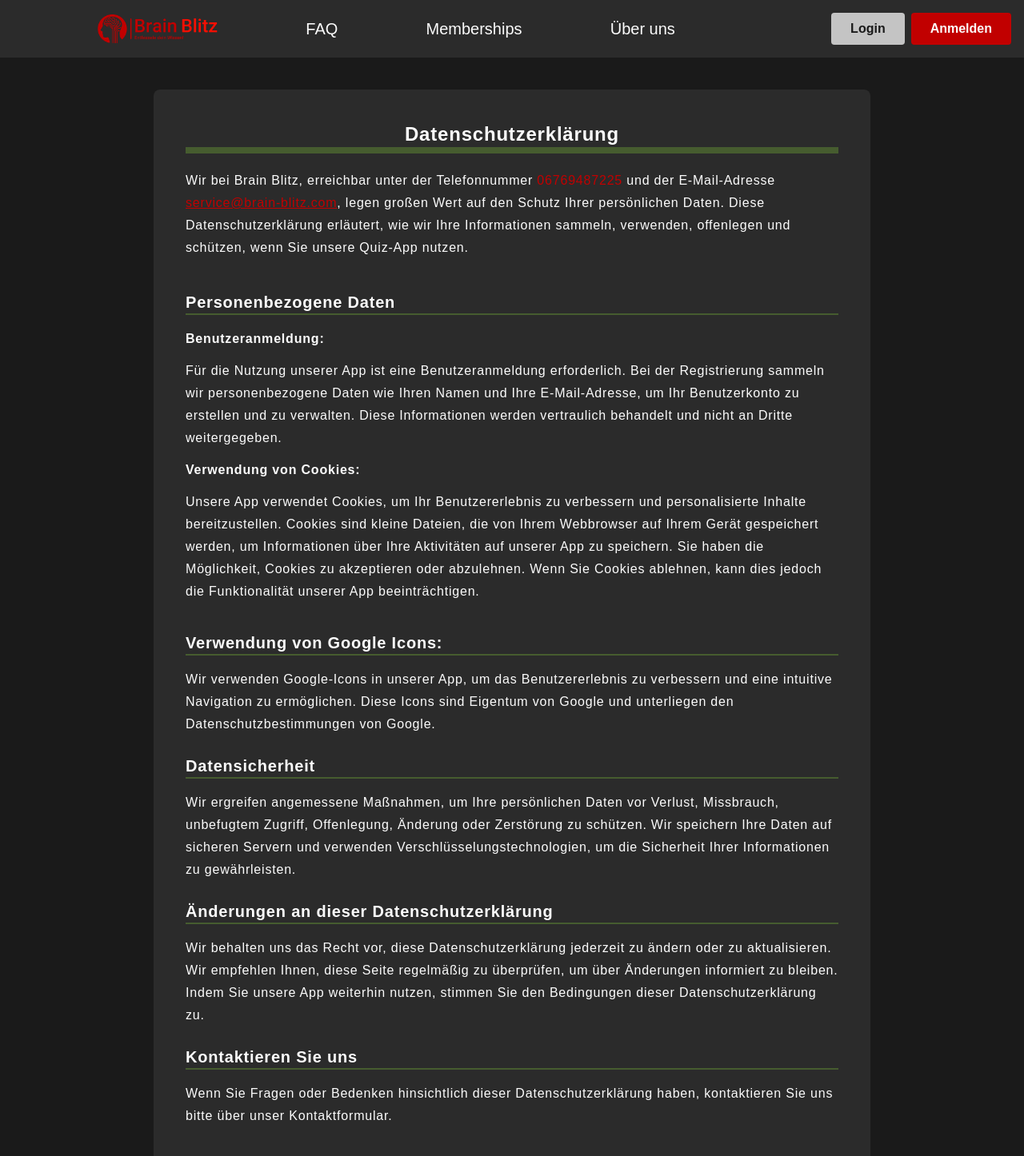
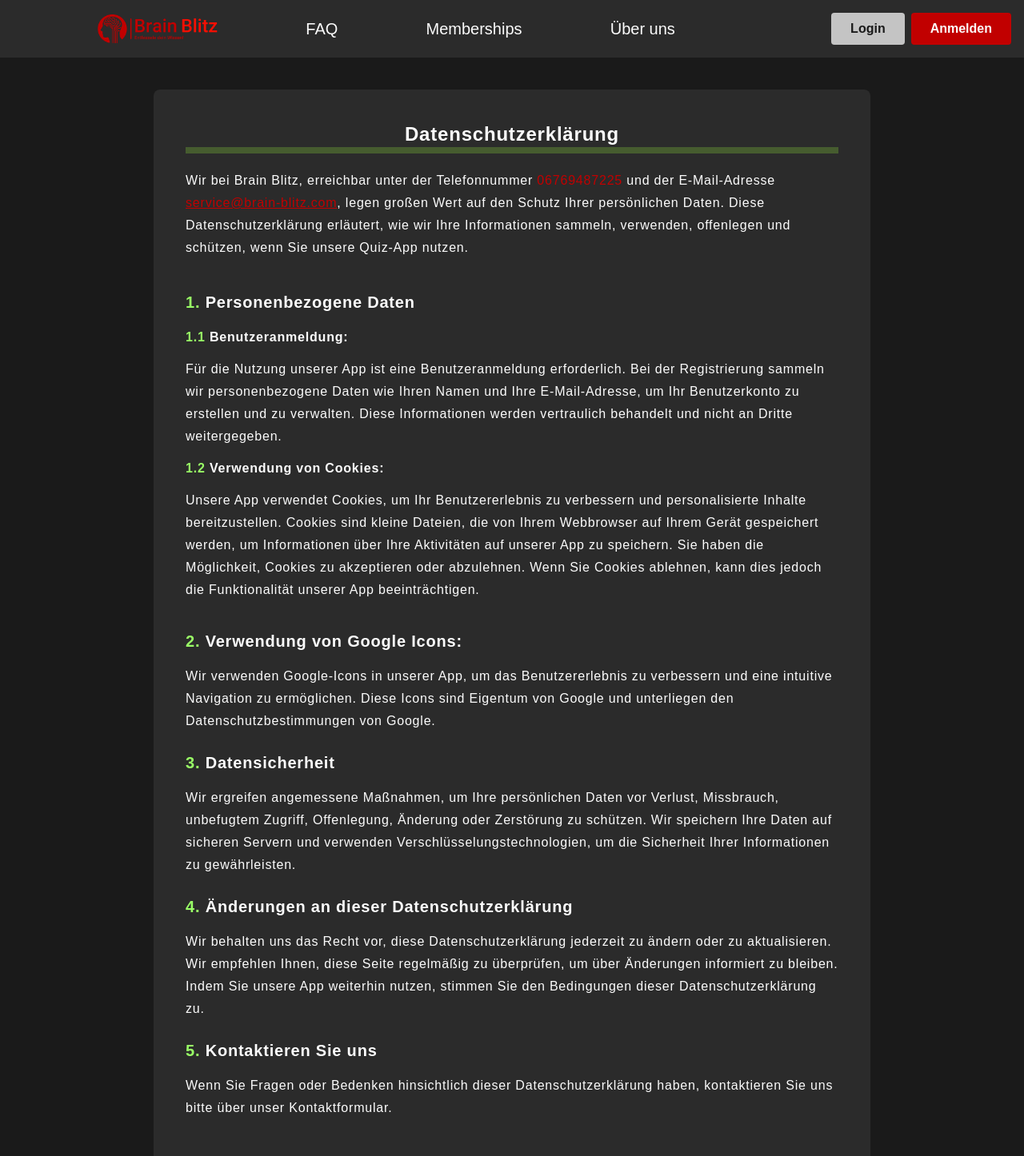
Before and after one commit to SlowMoschen/Brain_Blitz, a React (Vite) app in the folder client/: page /privacy in a window 1280 px wide. Shown: the top 1446 px of the page at 80% size. Built offline with nearby package versions, Linux system fonts and the light colour scheme.

Commit message:
[misc] changed design for privacy page a bit

```diff
--- a/client/src/routes/home/pages/privacy/Privacy.tsx
+++ b/client/src/routes/home/pages/privacy/Privacy.tsx
@@ -6,43 +6,100 @@ export default function Privacy(): JSX.Element {
       </h1>
 
       <p className="my-5">
-        Wir bei Brain Blitz, erreichbar unter der Telefonnummer <span className="text-primary">06769487225</span> und
-        der E-Mail-Adresse <a href="mailto:service@brain-blitz.com" className="text-primary underline">service@brain-blitz.com</a>, legen großen Wert auf den
-        Schutz Ihrer persönlichen Daten. Diese Datenschutzerklärung erläutert,
-        wie wir Ihre Informationen sammeln, verwenden, offenlegen und schützen,
-        wenn Sie unsere Quiz-App nutzen.
+        Wir bei Brain Blitz, erreichbar unter der Telefonnummer{" "}
+        <span className="text-primary">06769487225</span> und der E-Mail-Adresse{" "}
+        <a
+          href="mailto:service@brain-blitz.com"
+          className="text-primary underline"
+        >
+          service@brain-blitz.com
+        </a>
+        , legen großen Wert auf den Schutz Ihrer persönlichen Daten. Diese
+        Datenschutzerklärung erläutert, wie wir Ihre Informationen sammeln,
+        verwenden, offenlegen und schützen, wenn Sie unsere Quiz-App nutzen.
       </p>
 
       <div className="my-1">
-        <h2 className="text-xl font-bold my-4 border-b-2 border-accent-light">Personenbezogene Daten</h2>
-        <h3 className="font-semibold">Benutzeranmeldung:</h3>
-        <p className="py-3">Für die Nutzung unserer App ist eine Benutzeranmeldung erforderlich. Bei der Registrierung sammeln wir personenbezogene Daten wie Ihren Namen und Ihre E-Mail-Adresse, um Ihr Benutzerkonto zu erstellen und zu verwalten. Diese Informationen werden vertraulich behandelt und nicht an Dritte weitergegeben.</p>
+        <h2 className="text-xl font-bold my-4">
+          <span className="text-accent">1.</span> Personenbezogene Daten
+        </h2>
+        <h3 className="font-semibold">
+          <span className="text-accent">1.1</span> Benutzeranmeldung:
+        </h3>
+        <p className="py-3">
+          Für die Nutzung unserer App ist eine Benutzeranmeldung erforderlich.
+          Bei der Registrierung sammeln wir personenbezogene Daten wie Ihren
+          Namen und Ihre E-Mail-Adresse, um Ihr Benutzerkonto zu erstellen und
+          zu verwalten. Diese Informationen werden vertraulich behandelt und
+          nicht an Dritte weitergegeben.
+        </p>
 
-        <h3 className="font-semibold">Verwendung von Cookies:</h3>
-        <p className="py-3">Unsere App verwendet Cookies, um Ihr Benutzererlebnis zu verbessern und personalisierte Inhalte bereitzustellen. Cookies sind kleine Dateien, die von Ihrem Webbrowser auf Ihrem Gerät gespeichert werden, um Informationen über Ihre Aktivitäten auf unserer App zu speichern. Sie haben die Möglichkeit, Cookies zu akzeptieren oder abzulehnen. Wenn Sie Cookies ablehnen, kann dies jedoch die Funktionalität unserer App beeinträchtigen.</p>
+        <h3 className="font-semibold">
+          <span className="text-accent">1.2</span> Verwendung von Cookies:
+        </h3>
+        <p className="py-3">
+          Unsere App verwendet Cookies, um Ihr Benutzererlebnis zu verbessern
+          und personalisierte Inhalte bereitzustellen. Cookies sind kleine
+          Dateien, die von Ihrem Webbrowser auf Ihrem Gerät gespeichert werden,
+          um Informationen über Ihre Aktivitäten auf unserer App zu speichern.
+          Sie haben die Möglichkeit, Cookies zu akzeptieren oder abzulehnen.
+          Wenn Sie Cookies ablehnen, kann dies jedoch die Funktionalität unserer
+          App beeinträchtigen.
+        </p>
       </div>
 
       <div className="my-1">
-        <h2 className="text-xl font-bold my-4 border-b-2 border-accent-light">Verwendung von Google Icons:</h2>
-        <p>Wir verwenden Google-Icons in unserer App, um das Benutzererlebnis zu verbessern und eine intuitive Navigation zu ermöglichen. Diese Icons sind Eigentum von Google und unterliegen den Datenschutzbestimmungen von Google.</p>
+        <h2 className="text-xl font-bold my-4">
+        <span className="text-accent">2.</span> Verwendung von Google Icons:
+        </h2>
+        <p>
+          Wir verwenden Google-Icons in unserer App, um das Benutzererlebnis zu
+          verbessern und eine intuitive Navigation zu ermöglichen. Diese Icons
+          sind Eigentum von Google und unterliegen den Datenschutzbestimmungen
+          von Google.
+        </p>
       </div>
 
       <div className="my-1">
-        <h2 className="text-xl font-bold my-4 border-b-2 border-accent-light">Datensicherheit</h2>
-        <p>Wir ergreifen angemessene Maßnahmen, um Ihre persönlichen Daten vor Verlust, Missbrauch, unbefugtem Zugriff, Offenlegung, Änderung oder Zerstörung zu schützen. Wir speichern Ihre Daten auf sicheren Servern und verwenden Verschlüsselungstechnologien, um die Sicherheit Ihrer Informationen zu gewährleisten.</p>
+        <h2 className="text-xl font-bold my-4">
+        <span className="text-accent">3.</span> Datensicherheit
+        </h2>
+        <p>
+          Wir ergreifen angemessene Maßnahmen, um Ihre persönlichen Daten vor
+          Verlust, Missbrauch, unbefugtem Zugriff, Offenlegung, Änderung oder
+          Zerstörung zu schützen. Wir speichern Ihre Daten auf sicheren Servern
+          und verwenden Verschlüsselungstechnologien, um die Sicherheit Ihrer
+          Informationen zu gewährleisten.
+        </p>
       </div>
 
       <div className="my-1">
-        <h2 className="text-xl font-bold my-4 border-b-2 border-accent-light">Änderungen an dieser Datenschutzerklärung</h2>
-        <p>Wir behalten uns das Recht vor, diese Datenschutzerklärung jederzeit zu ändern oder zu aktualisieren. Wir empfehlen Ihnen, diese Seite regelmäßig zu überprüfen, um über Änderungen informiert zu bleiben. Indem Sie unsere App weiterhin nutzen, stimmen Sie den Bedingungen dieser Datenschutzerklärung zu.</p>
+        <h2 className="text-xl font-bold my-4">
+        <span className="text-accent">4.</span> Änderungen an dieser Datenschutzerklärung
+        </h2>
+        <p>
+          Wir behalten uns das Recht vor, diese Datenschutzerklärung jederzeit
+          zu ändern oder zu aktualisieren. Wir empfehlen Ihnen, diese Seite
+          regelmäßig zu überprüfen, um über Änderungen informiert zu bleiben.
+          Indem Sie unsere App weiterhin nutzen, stimmen Sie den Bedingungen
+          dieser Datenschutzerklärung zu.
+        </p>
       </div>
 
       <div className="my-1">
-        <h2 className="text-xl font-bold my-4 border-b-2 border-accent-light">Kontaktieren Sie uns</h2>
-        <p>Wenn Sie Fragen oder Bedenken hinsichtlich dieser Datenschutzerklärung haben, kontaktieren Sie uns bitte über unser <a href="/contact">Kontaktformular</a>.</p>
+        <h2 className="text-xl font-bold my-4">
+        <span className="text-accent">5.</span> Kontaktieren Sie uns
+        </h2>
+        <p>
+          Wenn Sie Fragen oder Bedenken hinsichtlich dieser Datenschutzerklärung
+          haben, kontaktieren Sie uns bitte über unser{" "}
+          <a href="/contact">Kontaktformular</a>.
+        </p>
       </div>
 
-    <p className="text-sm mt-10 opacity-50">Diese Datenschutzerklärung wurde zuletzt am 29.03.2024 aktualisiert.</p>
+      <p className="text-sm mt-10 opacity-50">
+        Diese Datenschutzerklärung wurde zuletzt am 29.03.2024 aktualisiert.
+      </p>
     </section>
   );
 }
```
Lines whose indentation alone changed are shown as unchanged.
